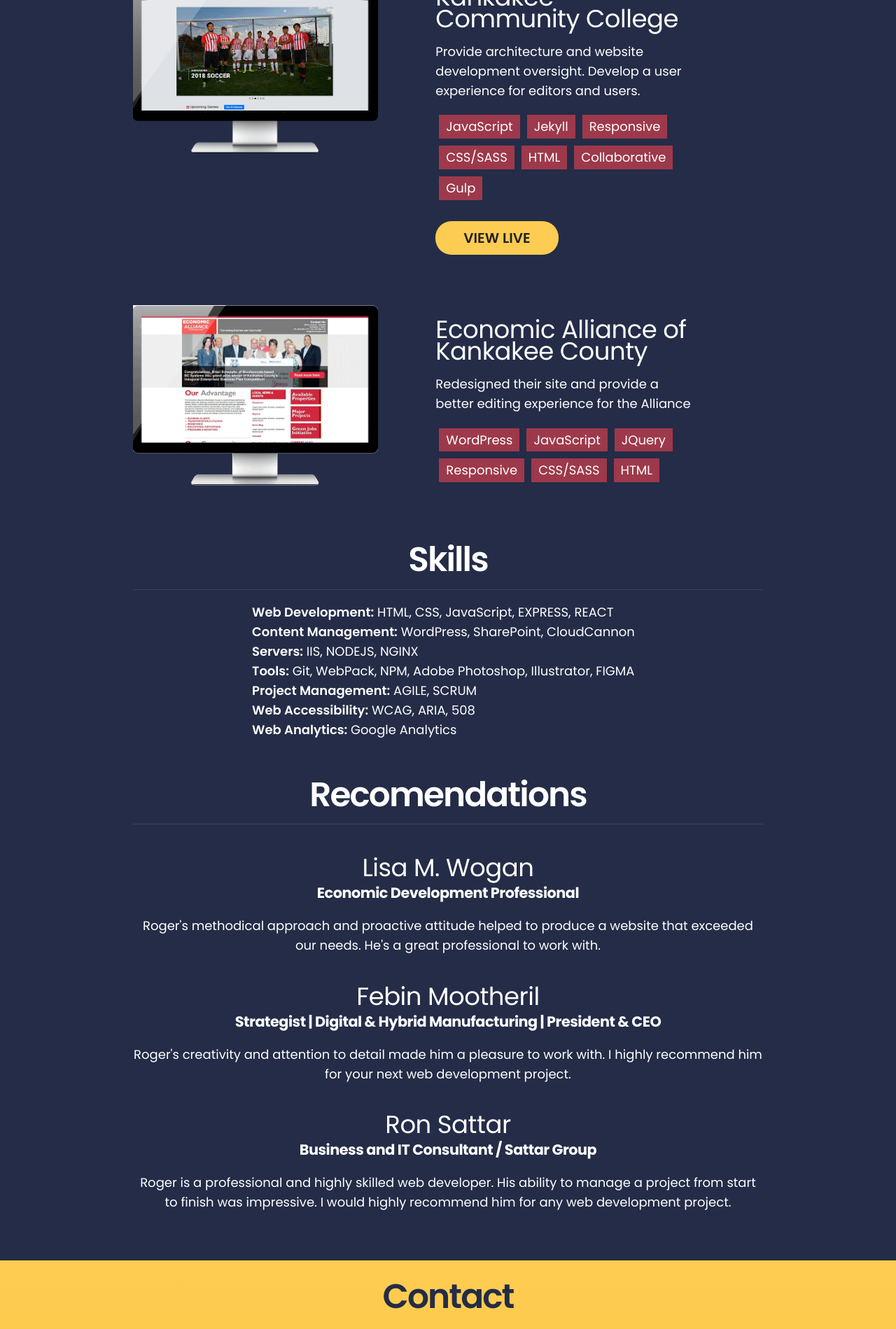
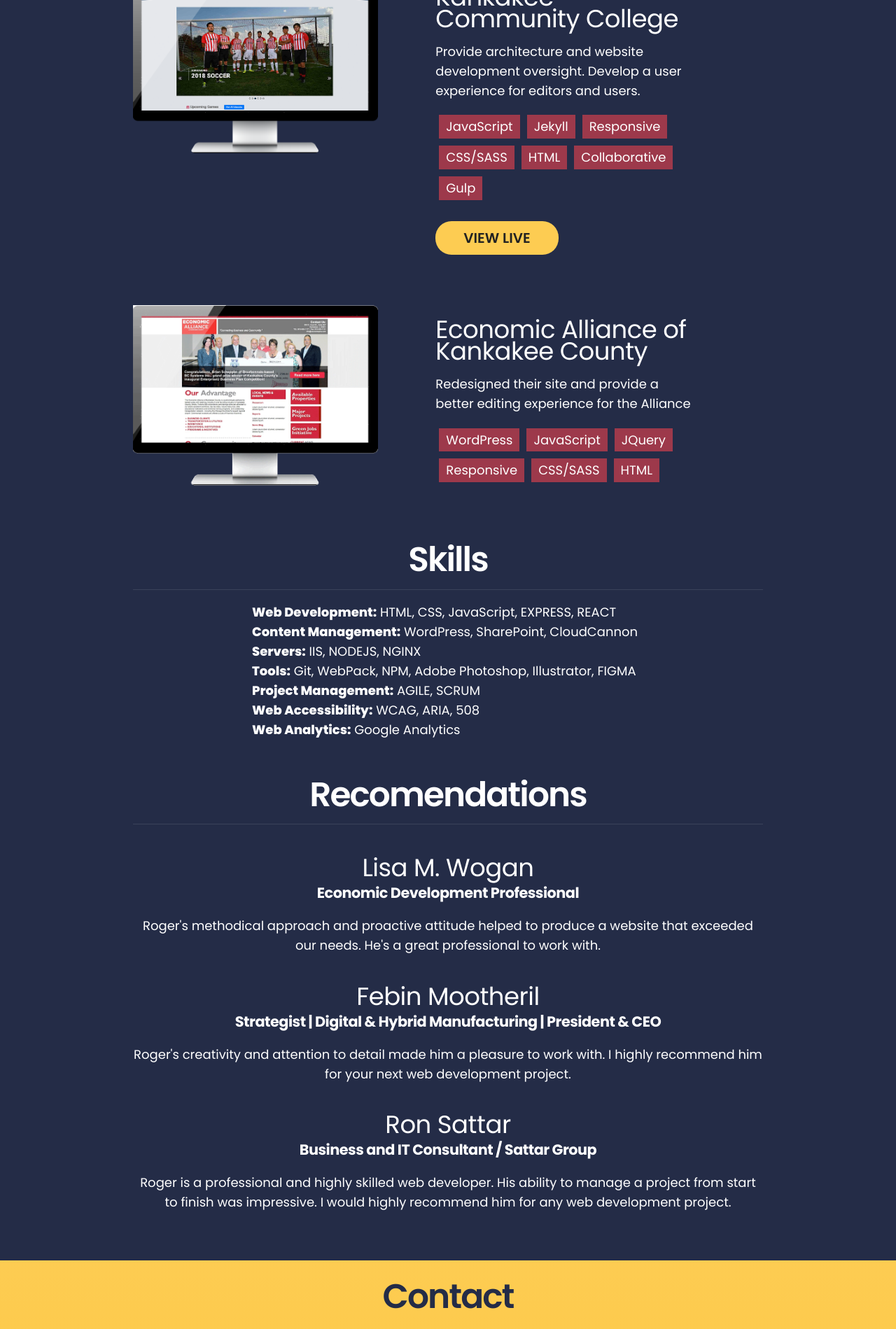
Before and after one commit to rehmpke/rogerehmpkesite, a Jekyll site: the page built from index.html, in a window 1280 px wide. Shown: the part 1002-2901 px from the top of the page at 70% size. Built offline with Jekyll 4.4.1, drawn with Linux system fonts in a browser that asks for light colours.

Commit message:
Increase font weight for skills label

```diff
--- a/_data/hash.yml
+++ b/_data/hash.yml
@@ -1 +1 @@
-11c19e6332dac0395796
+cb9e64bc767bf64fa937
--- a/assets/css/style.css
+++ b/assets/css/style.css
@@ -295,7 +295,7 @@
     padding-left: 0;
     text-align: left; }
   .skills-label {
-    font-weight: 600; }
+    font-weight: 800; }
 
 .recomendations {
   background-color: #242c47;
--- a/assets/scss/2-modules/_skills.scss
+++ b/assets/scss/2-modules/_skills.scss
@@ -20,6 +20,6 @@
   }
 
   &-label {
-    font-weight: $font-weight-semi-bold;
+    font-weight: $font-weight-extra-bold;
   }
 }
```
